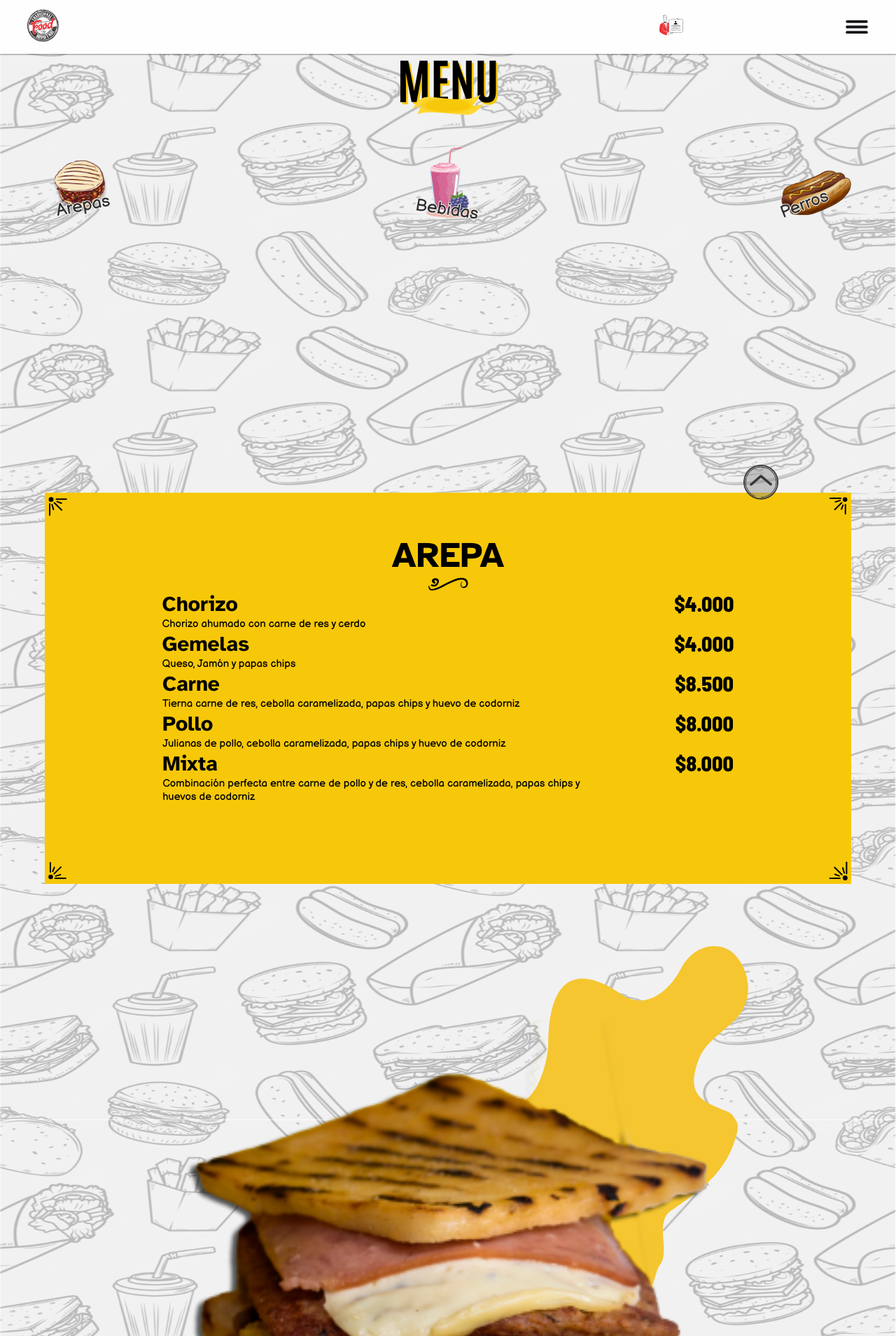
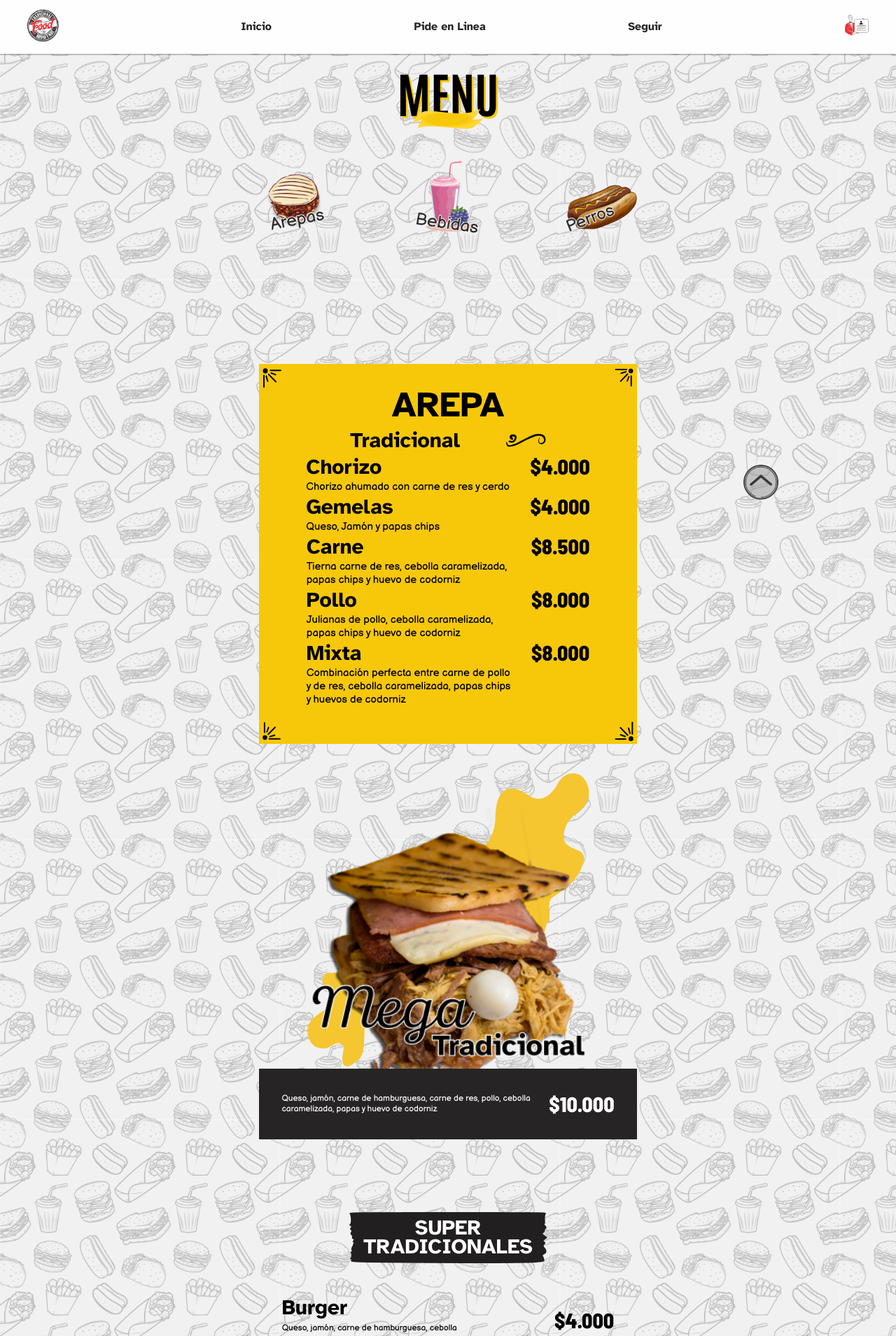
Before and after one commit to Johansx123/Tradicional-Food, a PHP site: page / in a window 1280 px wide. Shown: the top 1909 px of the page at 70% size. Run offline with PHP 8.4, Linux system fonts and the light colour scheme.

Commit message:
Size of Tablet, lack the footer

```diff
--- a/index.html
+++ b/index.html
@@ -16,12 +16,18 @@
     <a href=""
       ><img src="images/Mobile/Branch.svg" alt="Logo de Tradicional Food"
     /></a>
-    <div class="content-menu">
-      <a class="icon-login" href=""
-      ><img src="images/Mobile/Icon-login.svg" alt="Inicio de Sesión"
-      /></a>
+    <nav class="content-menu-600">
+      <span><a href="">Inicio</a></span>
+      <span><a href="">Pide en Linea</a></span>
+      <span><a href="">Seguir</a></span>
+    </nav>
+    <a class="icon-login" href=""
+    ><img src="images/Mobile/Icon-login.svg" alt="Inicio de Sesión"
+    /></a>
+    <nav class="content-menu-mobile">
       <img id="barsMenu" class="icon-menu" src="images/Mobile/IconMenu.svg" alt="Menu" />
-    </div>
+    </nav>
+
 
   </header>
 
@@ -61,7 +67,7 @@
         <h2 class="title-menu1">AREPA</h2>
 
         <span class="subtitle-menu1">
-          <!-- <h2>Tradicional</h2> -->
+          <h2>Tradicional</h2>
           <img src="images/Mobile/viento.svg" alt="" />
         </span>
 
--- a/styleMenu.css
+++ b/styleMenu.css
@@ -35,7 +35,7 @@
     --size-header-h: 6.5vh;
 
 
-    --layout-90: 90vw;
+    --layout-90: 90%;
 
 }
 html{
@@ -65,15 +65,15 @@
     position: fixed;
     padding:3% ;
 }
-.content-menu{
-    display: flex;
-    align-items: center;
-    justify-content: space-between;
-    width: 25%;
+.content-menu-mobile{
+    justify-self: flex-end;
+}
 
+.content-menu-mobile img, .icon-login img{
+    width: var(--size-icon-medium);
 }
-.content-menu img{
-    width: var(--size-icon-medium);
+.icon-login{
+    margin-right: 0;
 }
 .up{
     z-index: 10;
@@ -82,8 +82,6 @@
     margin:83vh 83vw;
 
 }
-
-
 .up img{
     width: 50px;
 }
@@ -141,7 +139,7 @@
     flex-direction: column;
     justify-content: space-between;
     padding: 0.3em;
-    width: var(--layout-90);;
+    width: 100%;
 }
 .back-menu1 img{
     width: 1.7em;
@@ -260,8 +258,7 @@
 	display:flex;
 	overflow:visible;
 	justify-content:space-around;
-
-
+    position: relative;
 }
 .element1{
 
@@ -281,12 +278,14 @@
 		align-items:center;
 }
 .wrapper-jucie{
-    margin: 200px auto 0;
+    margin: 200px auto 0 ;
     background-image: url(images/Mobile/Bebidas.png);
-    background-size: contain;
+    background-size: cover;
     background-repeat: no-repeat;
-    height: 550px;
-    width: 101vw;
+    width: 101%;
+    height: 140vw;
+
+
 }
 .content-jucie{
     position: relative;
@@ -359,3 +358,47 @@
     color: var(--color-white-font);
     font-family: var(--font-family-title);
 }
+
+@media (min-width: 400px) {
+
+.wrapper-dinamic2{
+    width: auto;
+}
+.wrapper-dinamic2 .about-dinamic1{
+    width: 90%;
+    right: calc(5%);
+}
+.wrapper-main{
+    max-width: 600px;
+    margin: auto;
+}
+.wrapper-jucie{
+    max-height: 840px;
+}
+body{
+    background-size: 400px;
+}
+}
+@media (min-width:600px) {
+    .content-menu-mobile{
+        display: none;
+    }
+    .content-menu-600{
+        display:  flex;
+        justify-content: space-between;
+        width: 50%;
+    }
+    .content-menu-600 a{
+        font-family: var(--font-family-title);
+        font-weight: bolder;
+        color: var(--color-black);
+    }
+}
+@media (max-width:600px) {
+    .content-menu-mobile{
+        display: flex;
+    }
+    .content-menu-600{
+        display: none;
+    }
+}
```
